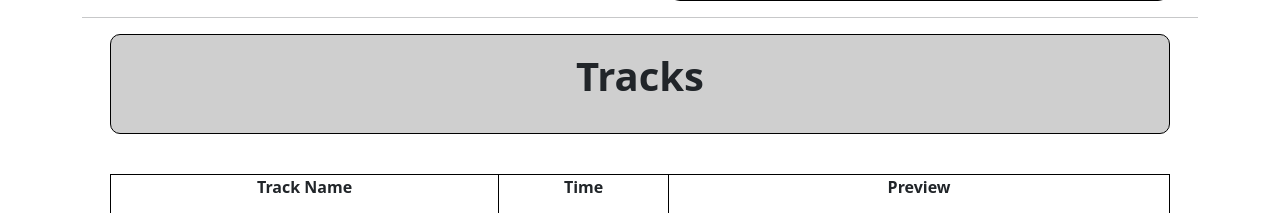
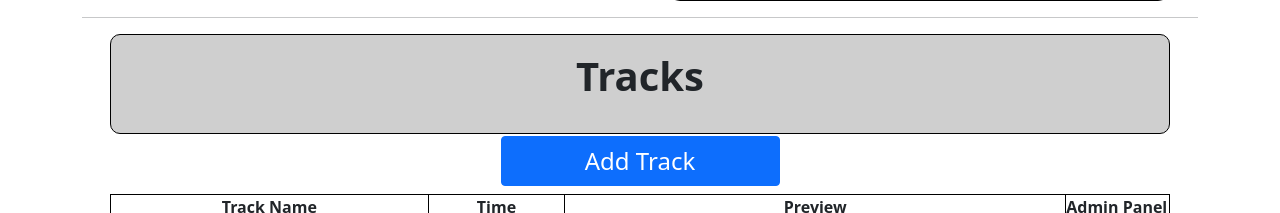
Before and after one commit to ayayaa-dev/music-portal, a PHP site: page /album?1 in a window 1280 px wide. Shown: the part 668-881 px from the top of the page. Run offline with PHP 8.4, Linux system fonts and the light colour scheme; a user stored in the database is signed in; data comes from the database, SQL or seed files in the repository.

Commit message:
Started Tracks CRUD Pages

```diff
--- a/public/css/style.css
+++ b/public/css/style.css
@@ -377,7 +377,6 @@ h3 {
     width: 95%;
     display: flex;
     justify-content: center;
-    margin-bottom: 40px;
     height: 100px;
     align-items: center;
     font-size: 40px;
@@ -482,8 +481,10 @@ footer {
     /* Height of the footer */
 }
 
+
 /* Artist edit form */
+
 .form-container {
-    display:flex;
+    display: flex;
     justify-content: center;
 }
--- a/view/albumInfo.php
+++ b/view/albumInfo.php
@@ -5,14 +5,15 @@ if (isset($album) && $album) {
     $title .= $album['name'];
 }
 ?>
+
 <body>
     <?php
-        if(isset($_SESSION['sessionId']) && $_SESSION['role'] == 'admin'){
-            echo '<div style="text-align: right; margin:10px;">';
-            echo '<a href="editAlbum?'.$album['id'].'" class="btn btn-primary btn-sm btn-flat" style="margin:2px;">Edit Album</a>';
-            echo '<a href="deleteAlbum?'.$album['id'].'" class="btn btn-danger btn-sm btn-flat" style="margin:2px;">Delete Album</a>';
-            echo '</div>';
-        }
+    if (isset($_SESSION['sessionId']) && $_SESSION['role'] == 'admin') {
+        echo '<div style="text-align: right; margin:10px;">';
+        echo '<a href="editAlbum?' . $album['id'] . '" class="btn btn-primary btn-sm btn-flat" style="margin:2px;">Edit Album</a>';
+        echo '<a href="deleteAlbum?' . $album['id'] . '" class="btn btn-danger btn-sm btn-flat" style="margin:2px;">Delete Album</a>';
+        echo '</div>';
+    }
     ?>
     <div class="Full_div">
         <div class="Album_div">
@@ -112,6 +113,13 @@ if (isset($album) && $album) {
                 <p>Tracks</p>
             </div>
         </div>
+        <?php
+        if (isset($_SESSION['sessionId']) && $_SESSION['role'] == 'admin') {
+            echo '<div style=" width: 100%; height: 50px; display:flex; justify-content: center; margin-bottom: 10px;">';
+            echo '<a href="addTrack" class="btn btn-primary btn-sm btn-flat" style="margin:2px; width: 25%; height: 100%;display: inline-flex;align-items: center; justify-content: center; font-size:24px;">Add Track</a>';
+        }
+        echo '</div>';
+        ?>
         <div class="Table">
             <table class="Table_tracks">
                 <tr>
@@ -127,6 +135,13 @@ if (isset($album) && $album) {
                         <p>Preview</p>
                     </th>
 
+                    <?php
+                    if (isset($_SESSION['sessionId']) && $_SESSION['role'] == 'admin') {
+                        echo '<th>';
+                        echo '<p>Admin Panel</p>';
+                    }
+                    ?>
+
                 </tr>
 
                 <?php
@@ -135,6 +150,12 @@ if (isset($album) && $album) {
                     echo '<td> <p style= "text-align:center; padding:10px;">' . $track["name"] . '</p>  </td>';
                     echo '<td> <p style= "text-align:center;">' . $track["time"] . '</p> </td>';
                     echo '<td cla ss="spotify"><iframe style="border-radius:12px;" src="' . $track['link'] . '" width="500px" height="100px" frameBorder="0" allowfullscreen="" allow="autoplay; clipboard-write; encrypted-media; fullscreen; picture-in-picture" loading="lazy"></iframe></td>';
+                    if (isset($_SESSION['sessionId']) && $_SESSION['role'] == 'admin') {
+                        echo '<td>';
+                        echo '<a href="editTrack?' . $track['id'] . '" class="btn btn-primary btn-sm btn-flat" style="margin:2px;">Edit Track</a>';
+                        echo '<a href="deleteTrack?' . $track['id'] . '" class="btn btn-danger btn-sm btn-flat" style="margin:2px;">Delete Track</a>';
+                        echo '</td>';
+                    }
                     echo '</tr>';
                 }
 
```
